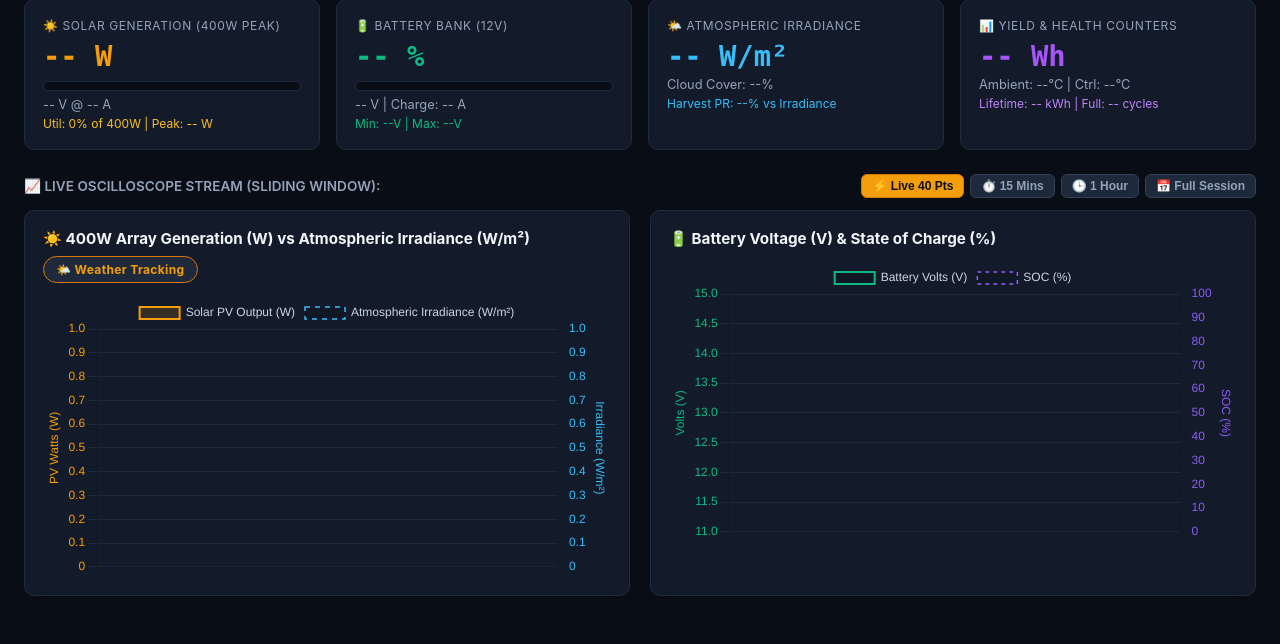
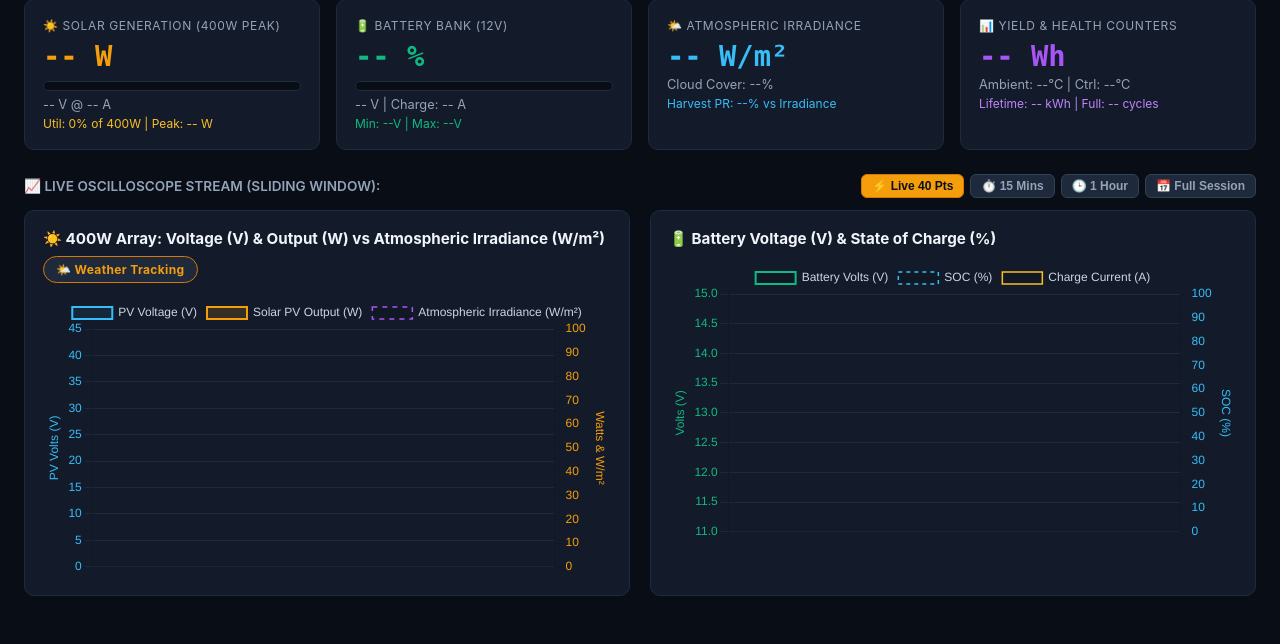
Before and after one commit to fkcurrie/solaria, a Python web app: template cmd/cloud-server/templates/index.html in a window 1280 px wide. Shown: the part 263-907 px from the top of the page. Run offline with Jinja, Linux system fonts and the light colour scheme; the template is opened without the code that fills it, so the values that code supplies are empty.

Commit message:
feat(cloud): add PV voltage (V) and charge current (A) to live cloud oscilloscope chart

```diff
--- a/cmd/cloud-server/templates/index.html
+++ b/cmd/cloud-server/templates/index.html
@@ -365,7 +365,7 @@
       <div class="card">
         <div style="display: flex; justify-content: space-between; align-items: center; margin-bottom: 14px; flex-wrap: wrap; gap: 8px;">
           <h3 style="font-size: 0.95rem; margin: 0;">
-            ☀️ 400W Array Generation (W) vs Atmospheric Irradiance (W/m²)
+            ☀️ 400W Array: Voltage (V) & Output (W) vs Atmospheric Irradiance (W/m²)
           </h3>
           <span id="liveWxPill" class="badge badge-array" style="font-size: 0.75rem;">🌤️ Weather Tracking</span>
         </div>
@@ -717,6 +717,17 @@
           labels: [],
           datasets: [
             {
+              label: 'PV Voltage (V)',
+              data: [],
+              borderColor: '#38bdf8',
+              backgroundColor: 'rgba(56, 189, 248, 0.08)',
+              borderWidth: 2,
+              pointRadius: 0,
+              pointHoverRadius: 5,
+              tension: 0.2,
+              yAxisID: 'yVolts'
+            },
+            {
               label: 'Solar PV Output (W)',
               data: [],
               borderColor: '#f59e0b',
@@ -726,18 +737,18 @@
               pointHoverRadius: 5,
               fill: true,
               tension: 0.2,
-              yAxisID: 'y'
+              yAxisID: 'yWatts'
             },
             {
               label: 'Atmospheric Irradiance (W/m²)',
               data: [],
-              borderColor: '#38bdf8',
+              borderColor: '#a855f7',
               borderDash: [5, 5],
               borderWidth: 1.5,
               pointRadius: 0,
               pointHoverRadius: 5,
               tension: 0.2,
-              yAxisID: 'y1'
+              yAxisID: 'yWatts'
             }
           ]
         },
@@ -747,8 +758,22 @@
           interaction: { mode: 'index', intersect: false },
           scales: {
             x: { ticks: { color: '#64748b', maxTicksLimit: 8 }, grid: { color: '#1e293b' } },
-            y: { position: 'left', min: 0, ticks: { color: '#f59e0b' }, grid: { color: '#1e293b' }, title: { display: true, text: 'PV Watts (W)', color: '#f59e0b' } },
-            y1: { position: 'right', min: 0, ticks: { color: '#38bdf8' }, grid: { drawOnChartArea: false }, title: { display: true, text: 'Irradiance (W/m²)', color: '#38bdf8' } }
+            yVolts: {
+              position: 'left',
+              suggestedMin: 0,
+              suggestedMax: 45,
+              ticks: { color: '#38bdf8' },
+              grid: { color: '#1e293b' },
+              title: { display: true, text: 'PV Volts (V)', color: '#38bdf8' }
+            },
+            yWatts: {
+              position: 'right',
+              suggestedMin: 0,
+              suggestedMax: 100,
+              ticks: { color: '#f59e0b' },
+              grid: { drawOnChartArea: false },
+              title: { display: true, text: 'Watts & W/m²', color: '#f59e0b' }
+            }
           },
           plugins: {
             legend: { labels: { color: '#cbd5e1' } },
@@ -795,13 +820,23 @@
             {
               label: 'SOC (%)',
               data: [],
-              borderColor: '#8b5cf6',
+              borderColor: '#38bdf8',
               borderDash: [4, 4],
               borderWidth: 1.5,
               pointRadius: 0,
               pointHoverRadius: 5,
               tension: 0.2,
               yAxisID: 'y1'
+            },
+            {
+              label: 'Charge Current (A)',
+              data: [],
+              borderColor: '#fbbf24',
+              borderWidth: 1.5,
+              pointRadius: 0,
+              pointHoverRadius: 4,
+              tension: 0.2,
+              yAxisID: 'yAmps'
             }
           ]
         },
@@ -812,7 +847,8 @@
           scales: {
             x: { ticks: { color: '#64748b', maxTicksLimit: 8 }, grid: { color: '#1e293b' } },
             y: { position: 'left', min: 11.0, max: 15.0, ticks: { color: '#10b981' }, grid: { color: '#1e293b' }, title: { display: true, text: 'Volts (V)', color: '#10b981' } },
-            y1: { position: 'right', min: 0, max: 100, ticks: { color: '#8b5cf6' }, grid: { drawOnChartArea: false }, title: { display: true, text: 'SOC (%)', color: '#8b5cf6' } }
+            y1: { position: 'right', min: 0, max: 100, ticks: { color: '#38bdf8' }, grid: { drawOnChartArea: false }, title: { display: true, text: 'SOC (%)', color: '#38bdf8' } },
+            yAmps: { display: false, min: 0, max: 25 }
           },
           plugins: {
             legend: { labels: { color: '#cbd5e1' } },
@@ -1380,15 +1416,18 @@
 
         liveHistoryCache = list;
         const labels = list.map(item => new Date(item.timestamp).toLocaleTimeString([], { hour: '2-digit', minute: '2-digit', second: '2-digit' }));
-        const pvWatts = list.map(item => item.telemetry?.pv_power_w || 0);
-        const irradiance = list.map(item => item.weather?.direct_radiation_w_m2 || 0);
-        const battVolts = list.map(item => item.telemetry?.battery_voltage_v || 0);
-        const battSoc = list.map(item => item.telemetry?.battery_soc_pct || 0);
+        const pvVolts = list.map(item => item.telemetry?.pv_voltage_v !== undefined ? item.telemetry.pv_voltage_v : 0);
+        const pvWatts = list.map(item => item.telemetry?.pv_power_w !== undefined ? item.telemetry.pv_power_w : 0);
+        const irradiance = list.map(item => item.weather?.direct_radiation_w_m2 !== undefined ? item.weather.direct_radiation_w_m2 : (item.weather?.global_tilted_irradiance_w_m2 || 0));
+        const battVolts = list.map(item => item.telemetry?.battery_voltage_v !== undefined ? item.telemetry.battery_voltage_v : 0);
+        const battSoc = list.map(item => item.telemetry?.battery_soc_pct !== undefined ? item.telemetry.battery_soc_pct : 0);
+        const battAmps = list.map(item => item.telemetry?.battery_current_a !== undefined ? item.telemetry.battery_current_a : 0);
 
         if (solarChart) {
           solarChart.data.labels = labels;
-          solarChart.data.datasets[0].data = pvWatts;
-          solarChart.data.datasets[1].data = irradiance;
+          solarChart.data.datasets[0].data = pvVolts;
+          solarChart.data.datasets[1].data = pvWatts;
+          solarChart.data.datasets[2].data = irradiance;
           solarChart.options.plugins.liveWeatherItems = list;
           solarChart.update('none');
         }
@@ -1397,6 +1436,7 @@
           batteryChart.data.labels = labels;
           batteryChart.data.datasets[0].data = battVolts;
           batteryChart.data.datasets[1].data = battSoc;
+          batteryChart.data.datasets[2].data = battAmps;
           batteryChart.update('none');
         }
       } catch (e) {}
```
